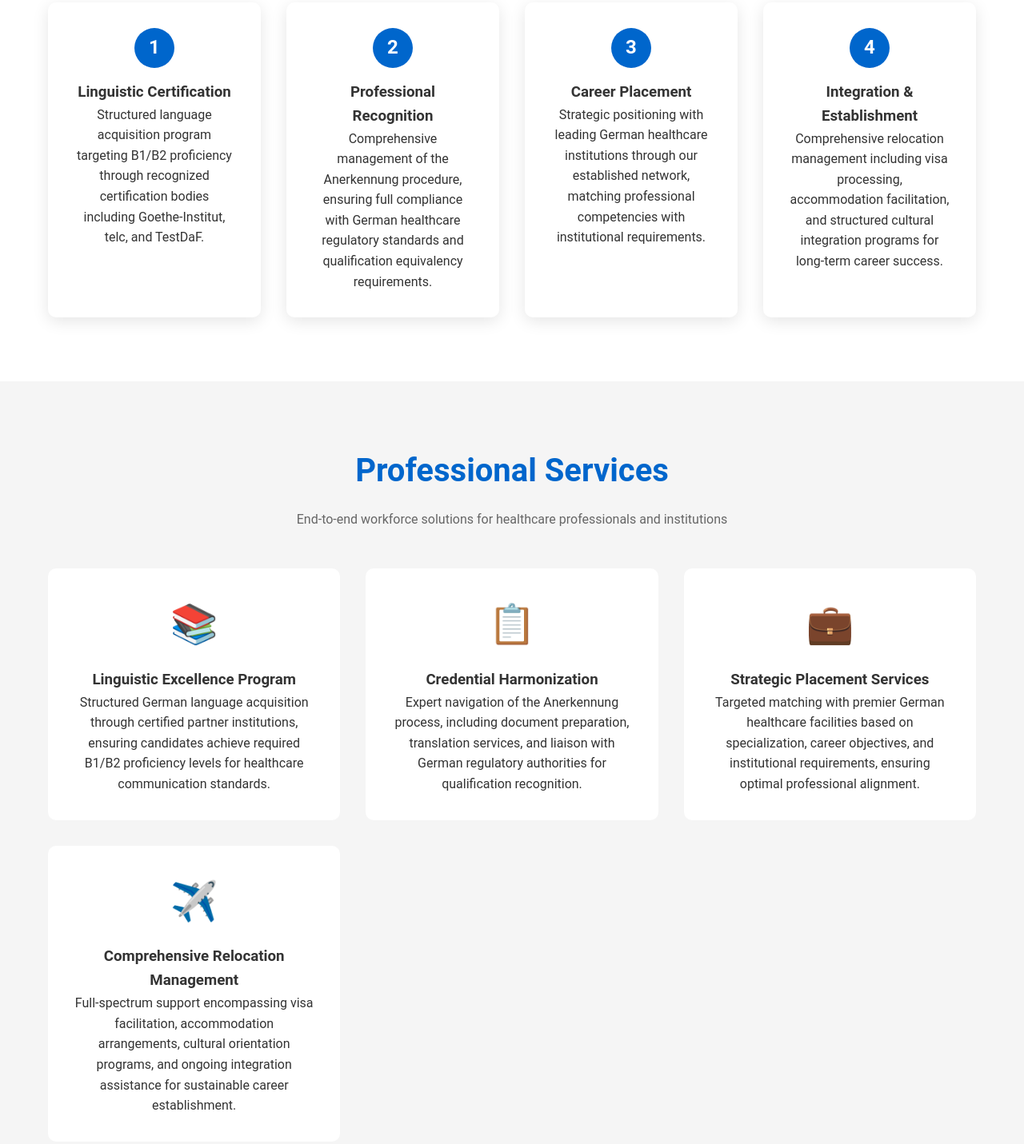
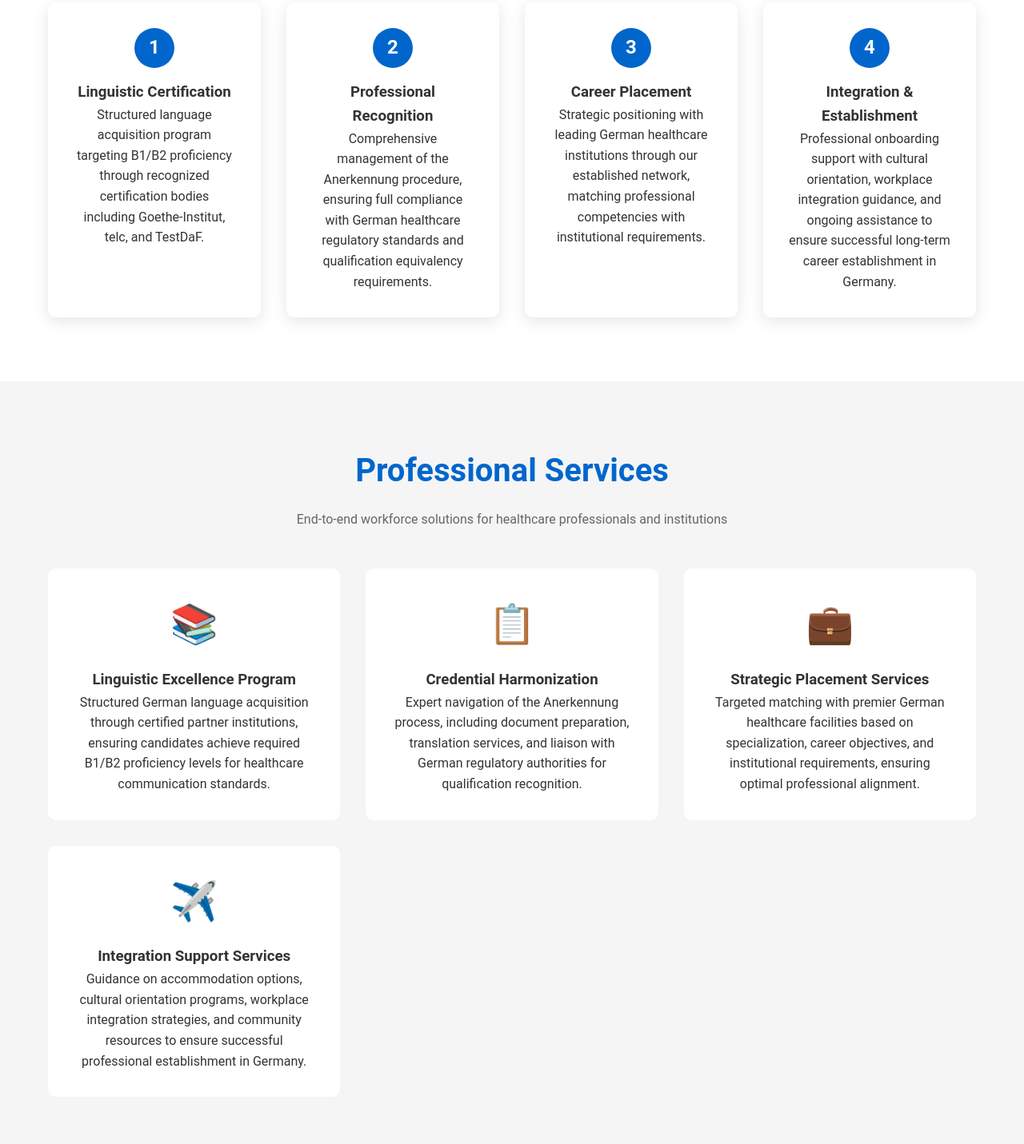
Before and after one commit to TYBies/MedConnect, a website with bundled scripts: page public/index.html in a window 1280 px wide. Shown: the part 1690-3121 px from the top of the page at 80% size. Built offline with nearby package versions, Linux system fonts and the light colour scheme; no server answers.

Commit message:
Fix: Remove visa assistance claims - focus on integration support only

```diff
--- a/public/index.html
+++ b/public/index.html
@@ -117,7 +117,7 @@
                 <div class="step-card">
                     <div class="step-number">4</div>
                     <h3>Integration & Establishment</h3>
-                    <p>Comprehensive relocation management including visa processing, accommodation facilitation, and structured cultural integration programs for long-term career success.</p>
+                    <p>Professional onboarding support with cultural orientation, workplace integration guidance, and ongoing assistance to ensure successful long-term career establishment in Germany.</p>
                 </div>
             </div>
         </div>
@@ -146,8 +146,8 @@
                 </div>
                 <div class="service-card">
                     <div class="service-icon">✈️</div>
-                    <h3>Comprehensive Relocation Management</h3>
-                    <p>Full-spectrum support encompassing visa facilitation, accommodation arrangements, cultural orientation programs, and ongoing integration assistance for sustainable career establishment.</p>
+                    <h3>Integration Support Services</h3>
+                    <p>Guidance on accommodation options, cultural orientation programs, workplace integration strategies, and community resources to ensure successful professional establishment in Germany.</p>
                 </div>
             </div>
         </div>
```
